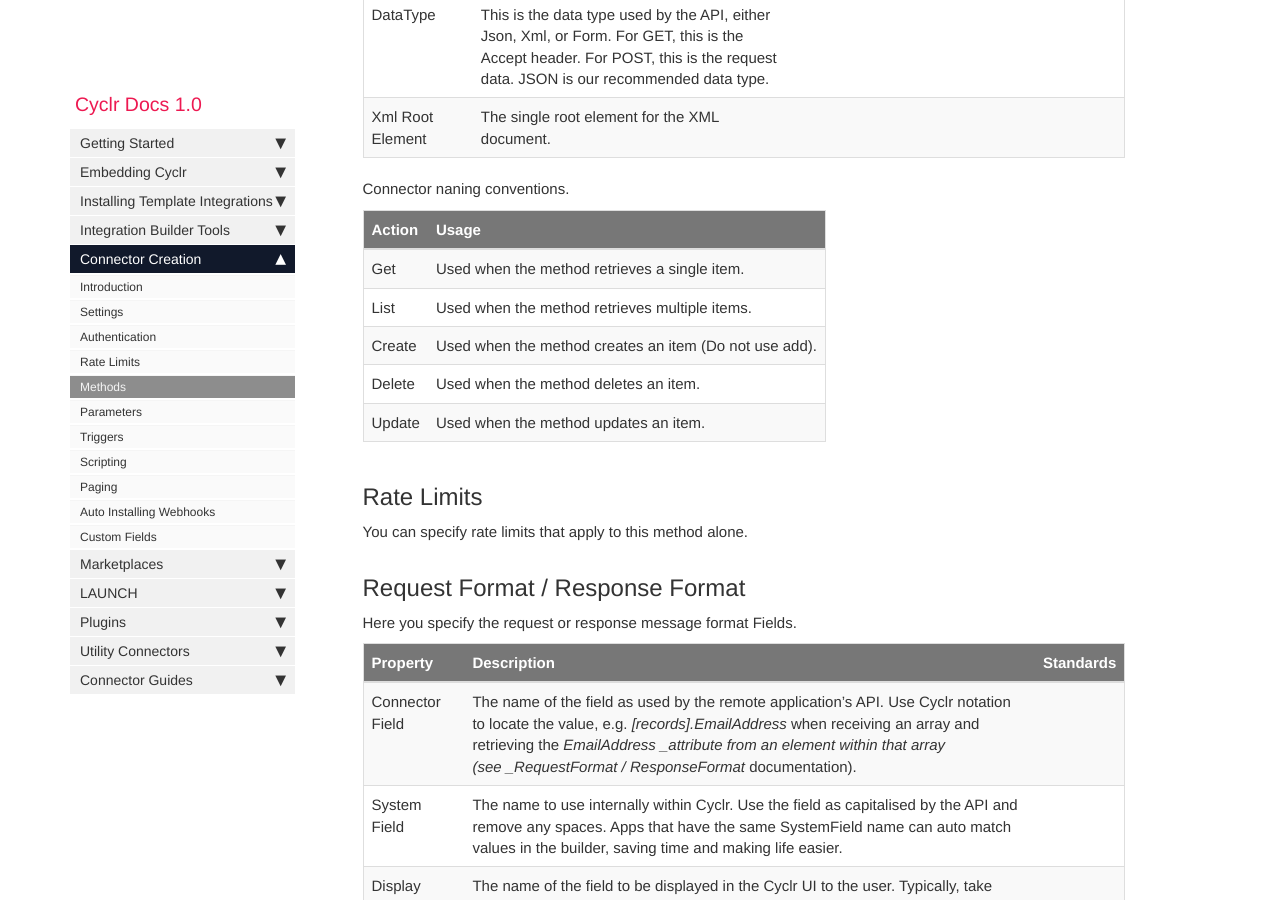
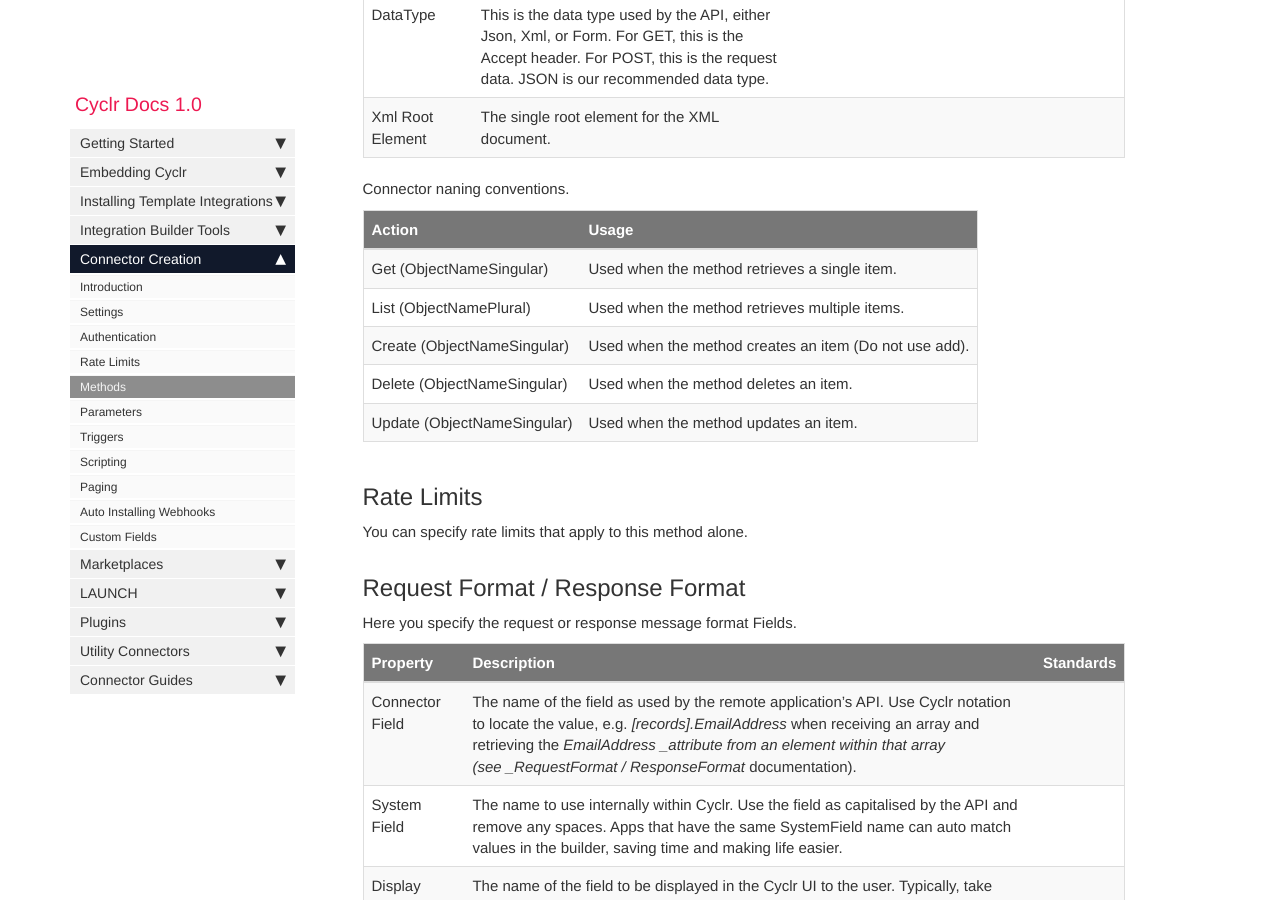
Before and after one commit to sneakysneak/docs, a Jekyll site: the page built from pages/custom-connectors/05-methods.md, in a window 1280 px wide and 900 px high, scrolled down 1271 px. Built offline with Jekyll 4.4.1, drawn with Linux system fonts in a browser that asks for light colours; nearby versions of some CDN libraries; comment, search, counter and statistics services are not loaded.

Commit message:
Update 05-methods.md

```diff
--- a/pages/custom-connectors/05-methods.md
+++ b/pages/custom-connectors/05-methods.md
@@ -29,11 +29,11 @@ Connector naning conventions.
 
 | Action | Usage |
 | --- | --- |
-| Get | Used when the method retrieves a single item. |
-| List | Used when the method retrieves multiple items. |
-| Create | Used when the method creates an item (Do not use add). |
-| Delete | Used when the method deletes an item. |
-| Update | Used when the method updates an item. |
+| Get (ObjectNameSingular) | Used when the method retrieves a single item. |
+| List (ObjectNamePlural)| Used when the method retrieves multiple items. |
+| Create (ObjectNameSingular) | Used when the method creates an item (Do not use add). |
+| Delete (ObjectNameSingular) | Used when the method deletes an item. |
+| Update (ObjectNameSingular) | Used when the method updates an item. |
 
 ## Rate Limits
 
```
